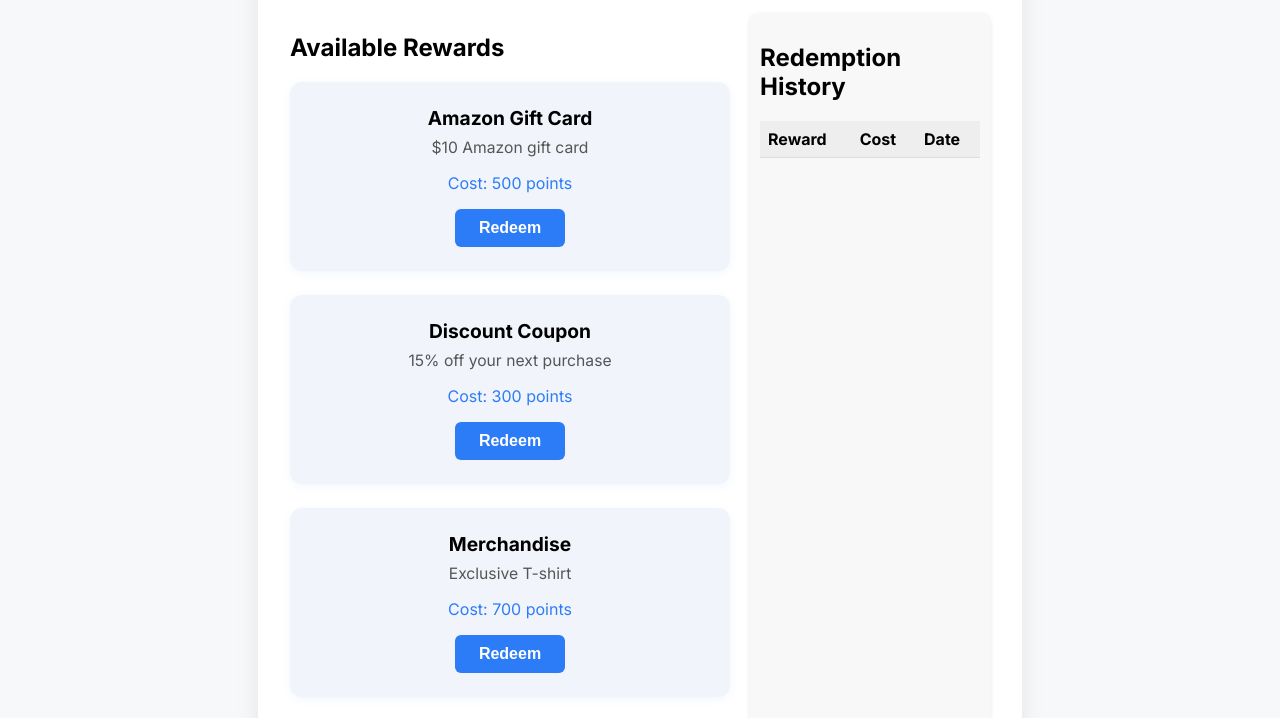
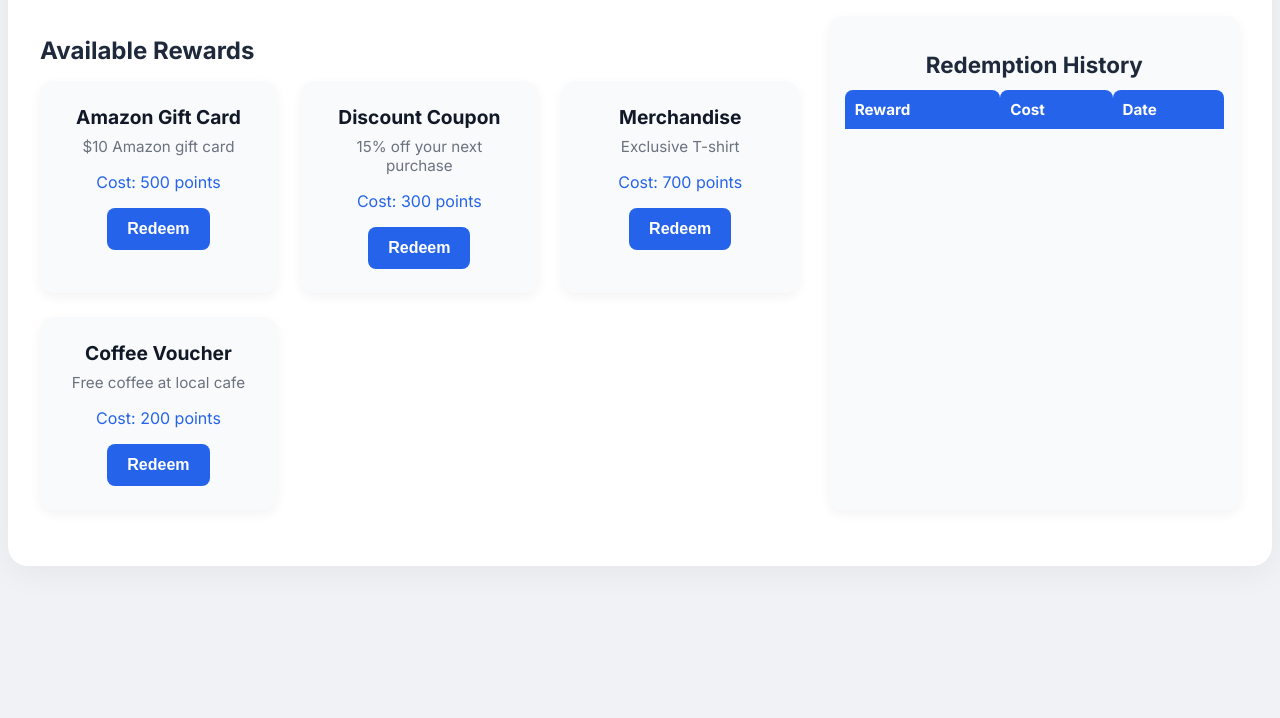
Before and after one commit to bibibaPoints/github.io, a plain HTML site: page index.html in a window 1280 px wide. Shown: the part 130-848 px from the top of the page. After the commit the page ends 800 px from the top, so only its background shows below. Drawn offline with Linux system fonts and the light colour scheme.

Commit message:
Update main.css

```diff
--- a/src/css/main.css
+++ b/src/css/main.css
@@ -1,108 +1,180 @@
+/* General Reset & Font */
 body {
     font-family: 'Inter', sans-serif;
-    background: #f6f8fa;
+    background: #f0f2f5;
     margin: 0;
     padding: 0;
+    color: #333;
 }
+
+/* Container */
 .container {
-    max-width: 700px;
+    max-width: 1200px;
     margin: 40px auto;
     background: #fff;
-    border-radius: 16px;
-    box-shadow: 0 4px 24px rgba(0,0,0,0.08);
+    border-radius: 20px;
+    box-shadow: 0 8px 32px rgba(0, 0, 0, 0.05);
     padding: 32px;
 }
+
+/* Points Header */
 .points-total {
-    font-size: 2rem;
+    font-size: 2.2rem;
     font-weight: 700;
-    color: #2d7cf7;
+    color: #2563eb;
     text-align: center;
     margin-bottom: 32px;
+    letter-spacing: 0.5px;
 }
+
+/* Main Wrapper */
+.content-wrapper {
+    display: flex;
+    gap: 30px;
+    margin-top: 20px;
+    flex-wrap: wrap; /* Makes it responsive */
+}
+
+/* Rewards Section */
+.rewards-section {
+    flex: 2;
+    min-width: 300px;
+}
+
+.rewards-section h2 {
+    font-size: 1.5rem;
+    color: #1e293b;
+    margin-bottom: 16px;
+}
+
 .rewards-grid {
     display: grid;
     grid-template-columns: repeat(auto-fit, minmax(220px, 1fr));
     gap: 24px;
 }
+
+/* Reward Card */
 .reward-card {
-    background: #f1f5fb;
-    border-radius: 12px;
+    background: #f9fafb;
+    border-radius: 14px;
     padding: 24px;
     text-align: center;
-    box-shadow: 0 2px 8px rgba(45,124,247,0.07);
-    transition: box-shadow 0.2s;
+    box-shadow: 0 4px 12px rgba(0, 0, 0, 0.05);
+    transition: transform 0.2s, box-shadow 0.2s;
 }
+
 .reward-card:hover {
-    box-shadow: 0 4px 16px rgba(45,124,247,0.15);
+    transform: translateY(-4px);
+    box-shadow: 0 6px 16px rgba(0, 0, 0, 0.08);
 }
+
 .reward-title {
     font-size: 1.2rem;
     font-weight: 600;
     margin-bottom: 8px;
+    color: #111827;
 }
+
 .reward-desc {
-    font-size: 0.98rem;
-    color: #555;
+    font-size: 0.95rem;
+    color: #6b7280;
     margin-bottom: 16px;
 }
+
 .reward-points {
     font-size: 1rem;
-    color: #2d7cf7;
+    font-weight: 500;
+    color: #2563eb;
     margin-bottom: 16px;
 }
+
 .redeem-btn {
-    background: #2d7cf7;
+    background: #2563eb;
     color: #fff;
     border: none;
-    border-radius: 6px;
-    padding: 10px 24px;
+    border-radius: 8px;
+    padding: 12px 20px;
     font-size: 1rem;
     font-weight: 600;
     cursor: pointer;
-    transition: background 0.2s;
+    transition: background 0.2s, transform 0.2s;
 }
+
+.redeem-btn:hover {
+    background: #1d4ed8;
+    transform: scale(1.05);
+}
+
 .redeem-btn:disabled {
-    background: #b3c7f7;
+    background: #cbd5e1;
     cursor: not-allowed;
 }
+
+/* Success Message */
 .success-msg {
     text-align: center;
-    color: #2d7cf7;
+    color: #2563eb;
     font-weight: 600;
     margin-top: 24px;
-
+    font-size: 1.1rem;
 }
 
-
-.content-wrapper {
+/* Redemption Section */
+.redemptions-section {
+    flex: 1;
+    min-width: 280px;
+    background: #f9fafb;
+    border-radius: 14px;
+    padding: 16px;
+    box-shadow: 0 4px 12px rgba(0, 0, 0, 0.05);
     display: flex;
-    gap: 20px;
-    margin-top: 20px;
+    flex-direction: column;
+    justify-content: flex-start;
 }
 
-.rewards-section {
-    flex: 2;
+.redemptions-section h2 {
+    font-size: 1.4rem;
+    color: #1e293b;
+    margin-bottom: 12px;
+    text-align: center;
 }
 
-.redemptions-section {
-    flex: 1;
-    background: #f8f8f8;
-    border-radius: 8px;
-    padding: 10px;
-    box-shadow: 0 2px 5px rgba(0,0,0,0.1);
-}
-
+/* Redemption Table */
 #redemptions-table {
     width: 100%;
     border-collapse: collapse;
+    font-size: 0.95rem;
 }
 
-#redemptions-table th, #redemptions-table td {
-    border-bottom: 1px solid #ddd;
-    padding: 8px;
+#redemptions-table th,
+#redemptions-table td {
+    padding: 10px;
     text-align: left;
 }
 
 #redemptions-table th {
-    background: #eee;
+    background: #2563eb;
+    color: #fff;
+    font-weight: 600;
+    border-top-left-radius: 8px;
+    border-top-right-radius: 8px;
 }
+
+#redemptions-table tbody tr:nth-child(odd) {
+    background: #f3f4f6;
+}
+
+#redemptions-table tbody tr:nth-child(even) {
+    background: #fff;
+}
+
+#redemptions-table td {
+    color: #374151;
+}
+
+/* Responsive */
+@media (max-width: 900px) {
+    .content-wrapper {
+        flex-direction: column;
+    }
+}
```
